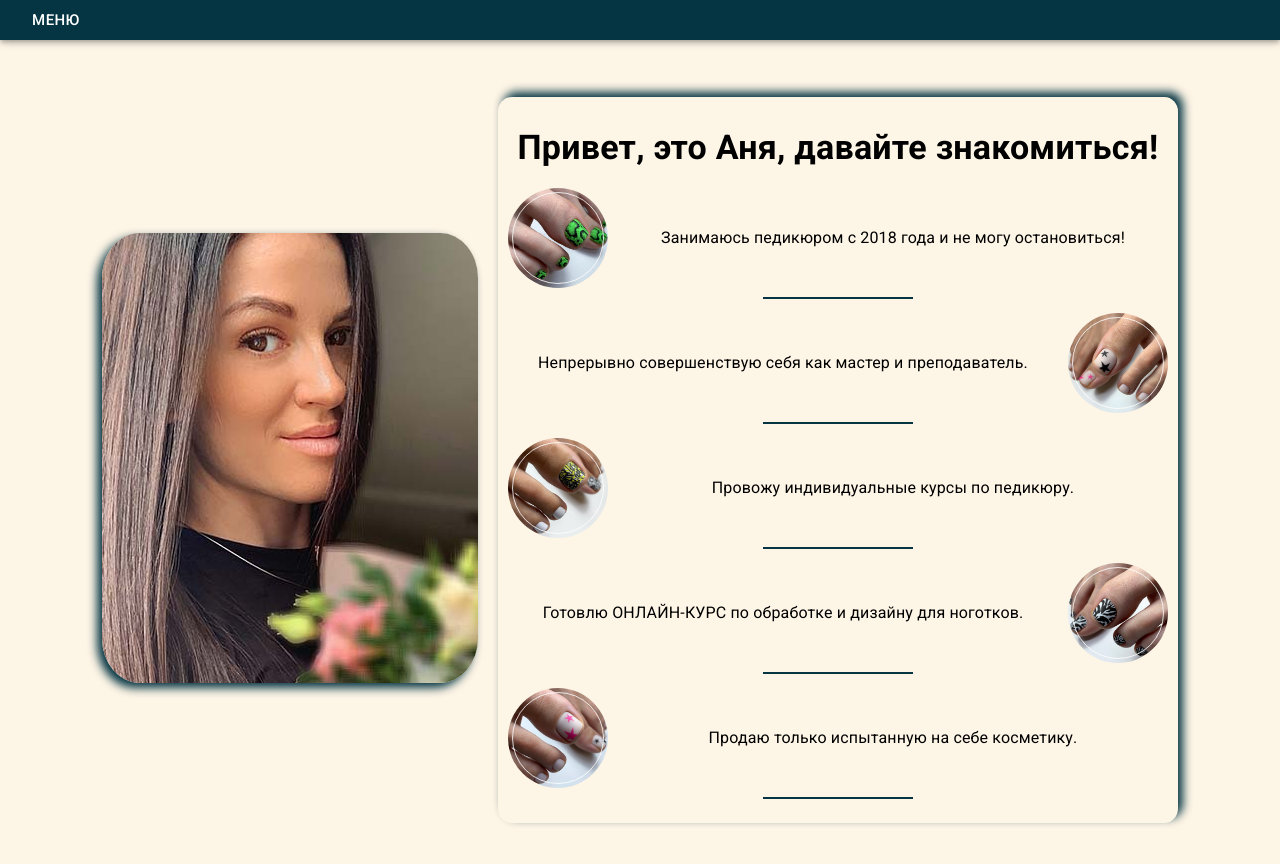
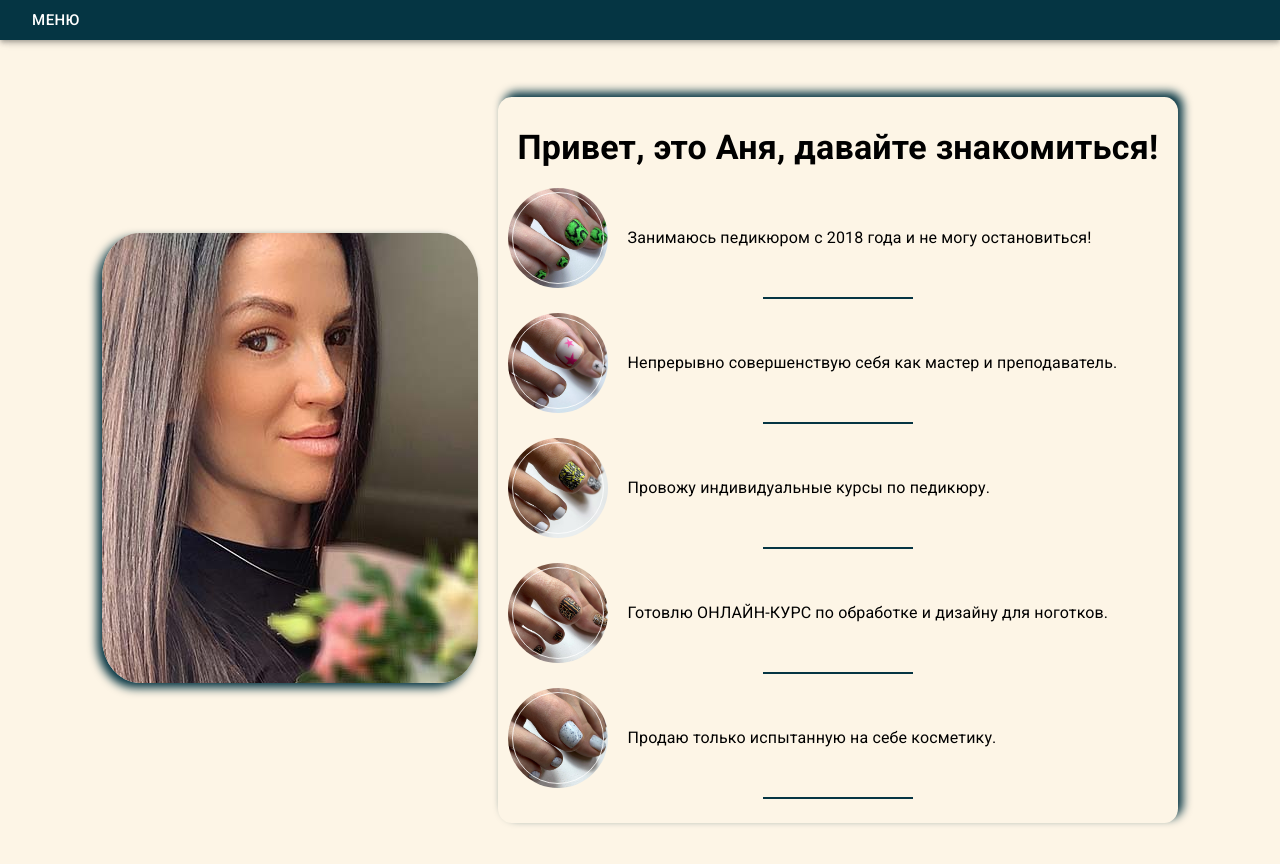
Before and after one commit to TonyFinder/Pedicure-master, a React (Create React App) app: page / in a window 1280 px wide. Shown: the top 864 px of the page. Built offline with nearby package versions, Linux system fonts and the light colour scheme.

Commit message:
Changed the style for introduction page.

```diff
--- a/src/components/App.tsx
+++ b/src/components/App.tsx
@@ -2,7 +2,7 @@ import React from 'react';
 import {Header} from './Header/Header';
 import {Introduction} from './Introduction/Introduction';
 import styles from './App.module.scss'
-import { createTheme, ThemeProvider } from '@mui/material/styles';
+import {createTheme, ThemeProvider} from '@mui/material/styles';
 
 const theme = createTheme({
     palette: {
--- a/src/components/Introduction/Introduction.module.scss
+++ b/src/components/Introduction/Introduction.module.scss
@@ -93,7 +93,11 @@
 
       .value {
         width: 100%;
-        text-align: center;
+        margin-left: 20px;
+        @media (max-width: 450px) {
+          margin-left: 0px;
+          text-align: center;
+        }
       }
 
     }
--- a/src/components/Introduction/Introduction.tsx
+++ b/src/components/Introduction/Introduction.tsx
@@ -1,26 +1,9 @@
 import styles from './Introduction.module.scss';
-import {images, introductionValues, IntroductionValueType} from '../../data/images';
+import {images, introductionValues} from '../../data/images';
 import React from 'react';
 import Typography from '@mui/material/Typography';
 
 export const Introduction = () => {
-    let screen = window.innerWidth;
-    let oneWayImages = (value: IntroductionValueType) => <div className={styles.valueContainer} key={value.id}>
-        <div className={styles.images}>
-            <img src={value.image} alt={'nails'}/>
-        </div>
-        <div className={styles.value} style={screen > 450 ? {marginLeft: 10} : {marginLeft: 0}}>
-            <Typography variant={'subtitle1'}>{value.value}</Typography>
-        </div>
-    </div>
-    let twoWayImages = (value: IntroductionValueType) => <div className={styles.valueContainer} key={value.id}>
-        <div className={styles.value} style={screen > 450 ? {marginRight: 10} : {marginRight: 0}}>
-            <Typography variant={'subtitle1'}>{value.value}</Typography>
-        </div>
-        <div className={styles.images}>
-            <img src={value.image} alt={'nails'}/>
-        </div>
-    </div>
 
     return (
         <div className={styles.container}>
@@ -29,16 +12,17 @@ export const Introduction = () => {
             </div>
             <div className={styles.introduction}>
                 <Typography variant={'h4'} className={styles.header}>Привет, это Аня, давайте знакомиться!</Typography>
-                {screen > 450
-                    ? introductionValues.map(value => (
-                        value.id % 2 !== 0
-                            ? oneWayImages(value)
-                            : twoWayImages(value)
+                {introductionValues.map(value => (
+                    <div className={styles.valueContainer} key={value.id}>
+                        <div className={styles.images}>
+                            <img src={value.image} alt={'nails'}/>
+                        </div>
+                        <div className={styles.value}>
+                            <Typography variant={'subtitle1'}>{value.value}</Typography>
+                        </div>
+                    </div>
                     ))
-                    : introductionValues.map(value => (
-                            oneWayImages(value)
-                    )
-                    )}
+                }
             </div>
         </div>
     )
--- a/src/data/images.ts
+++ b/src/data/images.ts
@@ -1,9 +1,9 @@
 import anna from '../images/anna.jpg';
 import nails1 from '../images/1.jpg';
-import nails2 from '../images/3.jpg';
+import nails2 from '../images/2.jpg';
 import nails3 from '../images/8.jpg';
-import nails4 from '../images/5.jpg';
-import nails5 from '../images/2.jpg';
+import nails4 from '../images/9.jpg';
+import nails5 from '../images/12.jpg';
 
 export const images = {
     anna,
```
Also changed, not shown: src/images/12.jpg, src/images/9.jpg.
